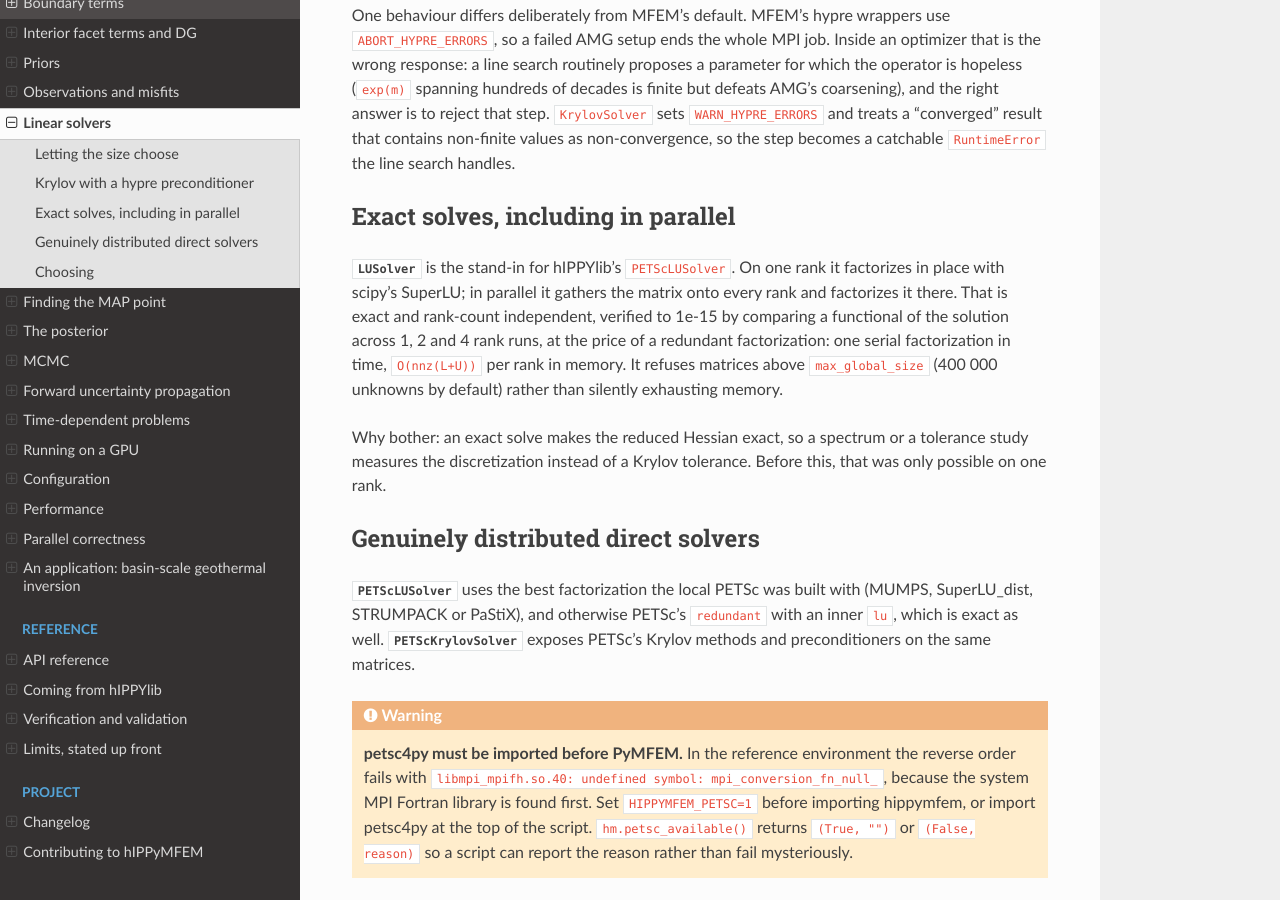
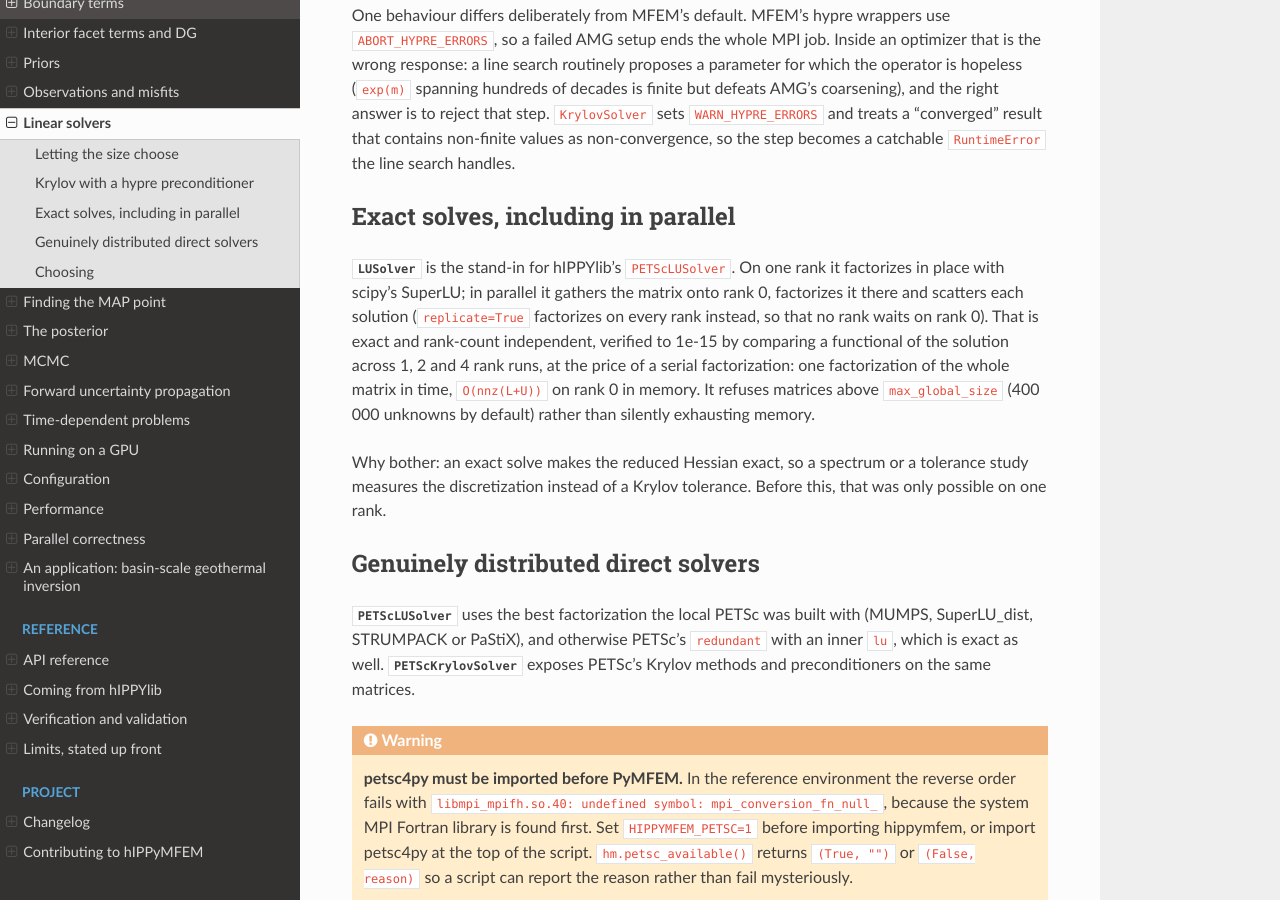
Before and after one commit to hIPPyMFEM/hippymfem, a Sphinx documentation site: the page built from docs/source/guide/solvers.rst, in a window 1280 px wide and 900 px high, scrolled down 1166 px. Built offline with Sphinx 7.4.7 and the Read the Docs theme 3.1.0, drawn with Linux system fonts in a browser that asks for light colours; pages that are not in the unit, such as notebooks, are missing from menus.

Commit message:
Solvers guide: LUSolver factorizes on rank 0
The "Exact solves" paragraph still described the factorization as replicated on
every rank; it is on rank 0 by default since the previous commit, with
replicate=True for the old behaviour.

```diff
--- a/docs/source/guide/solvers.rst
+++ b/docs/source/guide/solvers.rst
@@ -67,12 +67,14 @@ Exact solves, including in parallel
 
 :class:`~hippymfem.algorithms.linSolvers.LUSolver` is the stand-in for hIPPYlib's
 ``PETScLUSolver``.  On one rank it factorizes in place with scipy's SuperLU; in
-parallel it gathers the matrix onto every rank and factorizes it there.  That is
-exact and rank-count independent, verified to 1e-15 by comparing a functional of
-the solution across 1, 2 and 4 rank runs, at the price of a redundant
-factorization: one serial factorization in time, ``O(nnz(L+U))`` per rank in memory.
-It refuses matrices above ``max_global_size`` (400 000 unknowns by default) rather
-than silently exhausting memory.
+parallel it gathers the matrix onto rank 0, factorizes it there and scatters each
+solution (``replicate=True`` factorizes on every rank instead, so that no rank waits
+on rank 0).  That is exact and rank-count independent, verified to 1e-15 by
+comparing a functional of the solution across 1, 2 and 4 rank runs, at the price of
+a serial factorization: one factorization of the whole matrix in time,
+``O(nnz(L+U))`` on rank 0 in memory.  It refuses matrices above
+``max_global_size`` (400 000 unknowns by default) rather than silently exhausting
+memory.
 
 Why bother: an exact solve makes the reduced Hessian exact, so a spectrum or a
 tolerance study measures the discretization instead of a Krylov tolerance.  Before
```
